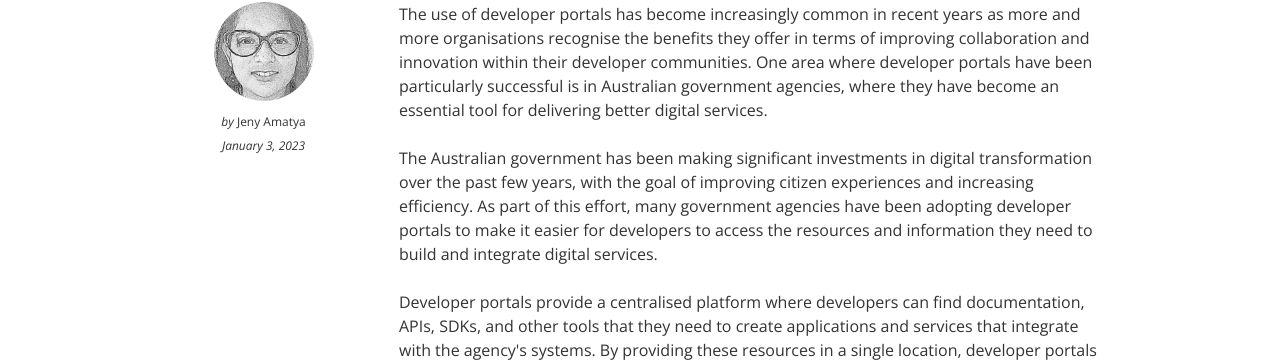
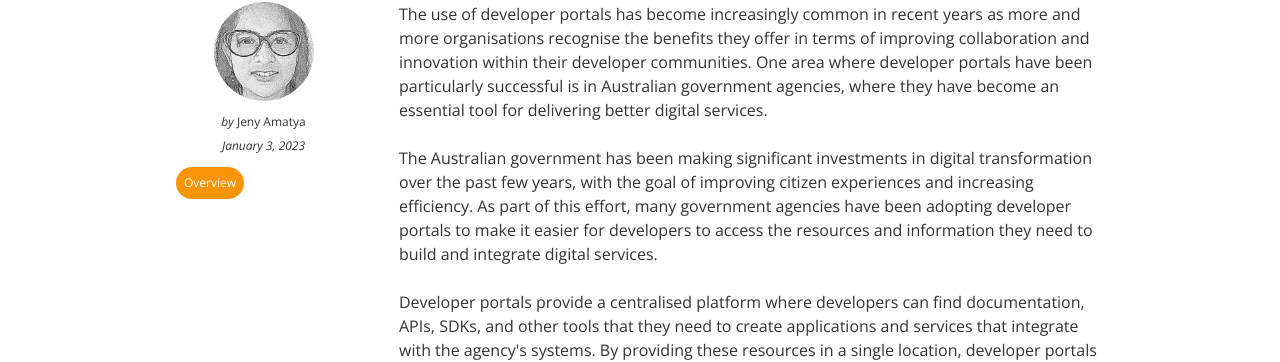
Before and after one commit to QED-DeveloperPortal/qed-developer-portal, a Jekyll site: the page built from _posts/2023/2023-03-01-Use of developer portals in Australia.md, in a window 1280 px wide. Shown: the part 266-628 px from the top of the page. Built offline with Jekyll 4.4.1, drawn with Linux system fonts in a browser that asks for light colours; some web fonts are replaced; comment, search, counter and statistics services are not loaded.

```diff
--- a/_posts/2023/2023-03-01-Use of developer portals in Australia.md
+++ b/_posts/2023/2023-03-01-Use of developer portals in Australia.md
@@ -2,7 +2,7 @@
 title: Use of developer portals in Australia
 author: jeny
 categories: [technology,documentation]
-tags: how-to,overview
+tags: [how-to,overview]
 date: 3/1/2023 12:00:00 AM
 ---
 
```
